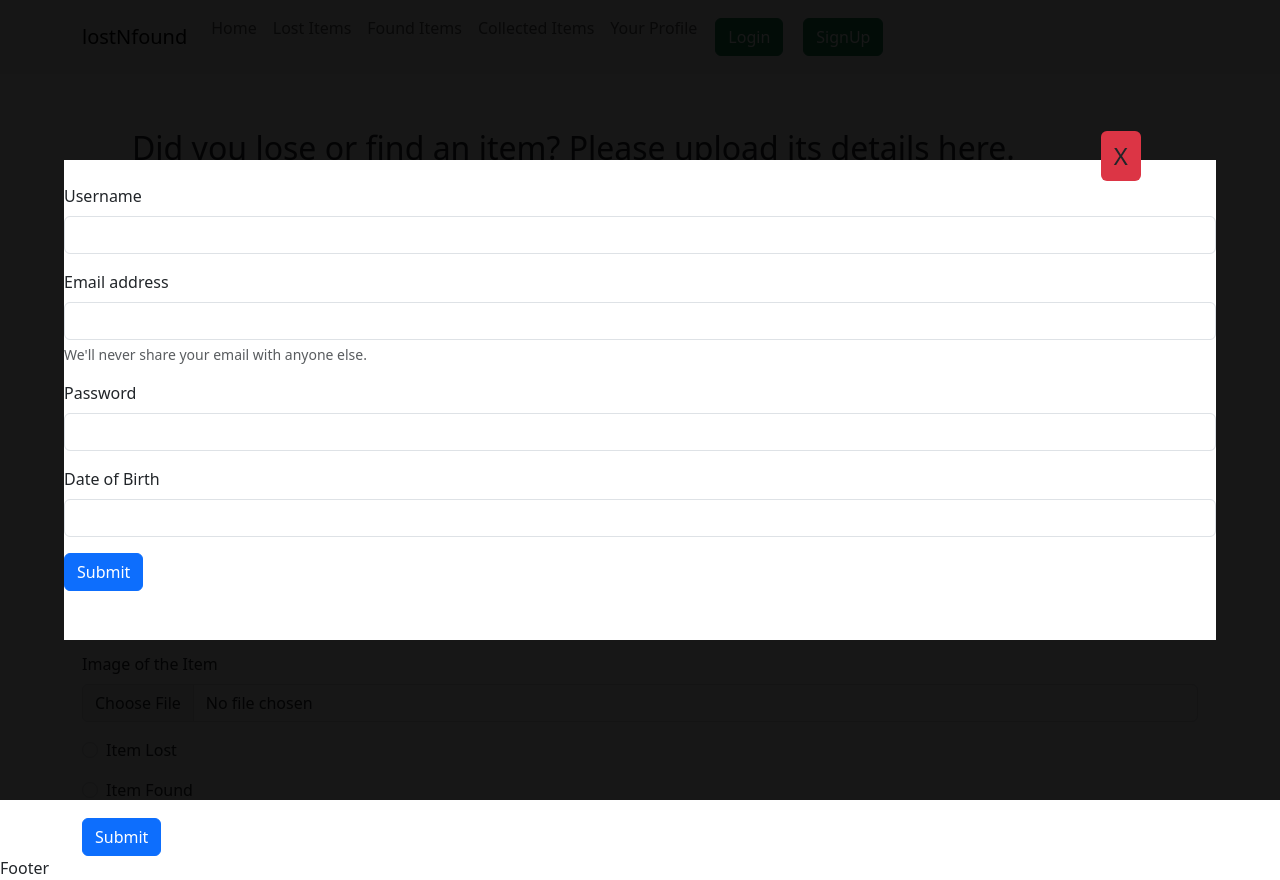
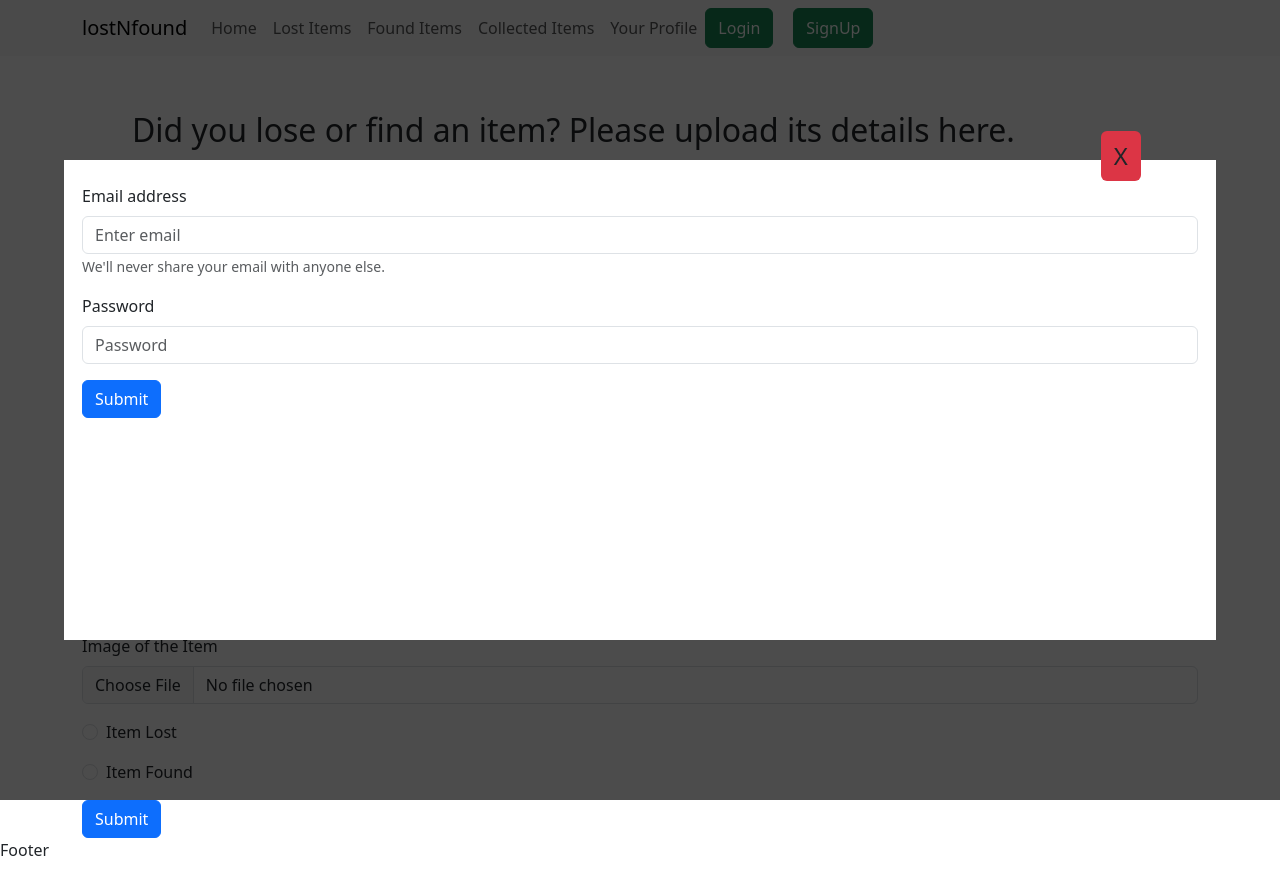
Before and after one commit to Dhanushdevireddy/Lost-and-Found-Portal, a React (Create React App) app: page / in a window 1280 px wide. Both pictures are taken after a click on the button "Login". Built offline with nearby package versions, Linux system fonts and the light colour scheme.

Commit message:
Updated Navigation bar and login, signup modals

```diff
--- a/src/components/NavigationBar.js
+++ b/src/components/NavigationBar.js
@@ -11,9 +11,10 @@ import 'bootstrap/dist/css/bootstrap.min.css';
 import Button from 'react-bootstrap/Button';
 
 export default function NavigationBar() {
-  const [modalView, setModalView] = useState(false)
+  const [loginView, setLoginView] = useState(false)
+  const [signupView, setSignupView] = useState(false)
   return (
-      <Navbar expand="lg" className="bg-body-tertiary">
+      <Navbar expand="lg" className="bg-body-tertiary justify-content-between">
         <Container>
           <Navbar.Brand href="/">lostNfound</Navbar.Brand>
           <Navbar.Toggle aria-controls="basic-navbar-nav" />
@@ -24,10 +25,10 @@ export default function NavigationBar() {
               <Nav.Link href="/itemsFound">Found Items</Nav.Link>
               <Nav.Link href="/itemsCollected">Collected Items</Nav.Link>
               <Nav.Link href="/userProfile">Your Profile</Nav.Link>
-              <Button variant="success" style={{"margin":"10px"}} type="submit" onClick={()=>{setModalView(true)}}>Login</Button>
-              {modalView? <Modal onClose={()=>{setModalView(false)}}><Login/></Modal>:null}
-              <Button variant="success" style={{"margin":"10px"}} type="submit" onClick={()=>{setModalView(true)}}>SignUp</Button>
-              {modalView? <Modal onClose={()=>{setModalView(false)}}><SignUp/></Modal>:null}
+              <Button variant="success" style={{"margin-right":"20px"}}type="submit" onClick={()=>{setLoginView(true)}}>Login</Button>
+              {loginView? <Modal onClose={()=>{setLoginView(false)}}><Login/></Modal>:null}
+              <Button variant="success" type="submit" onClick={()=>{setSignupView(true)}}>SignUp</Button>
+              {signupView? <Modal onClose={()=>{setSignupView(false)}}><SignUp/></Modal>:null}
             </Nav>
           </Navbar.Collapse>
         </Container>
--- a/src/screens/Login.js
+++ b/src/screens/Login.js
@@ -1,37 +1,31 @@
 import React from "react";
+import { Container, Row } from "react-bootstrap";
+import Button from "react-bootstrap/Button";
+import Form from "react-bootstrap/Form";
 
 export default function Login() {
   return (
-    <div>
-      <form>
-        <div className="mb-3">
-          <label for="exampleInputEmail1" className="form-label">
-            Email address
-          </label>
-          <input
-            type="email"
-            className="form-control"
-            id="exampleInputEmail1"
-            aria-describedby="emailHelp"
-          />
-          <div id="emailHelp" className="form-text">
-            We'll never share your email with anyone else.
-          </div>
-        </div>
-        <div className="mb-3">
-          <label for="exampleInputPassword1" className="form-label">
-            Password
-          </label>
-          <input
-            type="password"
-            className="form-control"
-            id="exampleInputPassword1"
-          />
-        </div>
-        <button type="submit" className="btn btn-primary">
-          Submit
-        </button>
-      </form>
-    </div>
+    <Container>
+      <Row>
+        <Form>
+          <Form.Group className="mb-3" controlId="formBasicEmail">
+            <Form.Label>Email address</Form.Label>
+            <Form.Control type="email" placeholder="Enter email" />
+            <Form.Text className="text-muted">
+              We'll never share your email with anyone else.
+            </Form.Text>
+          </Form.Group>
+
+          <Form.Group className="mb-3" controlId="formBasicPassword">
+            <Form.Label>Password</Form.Label>
+            <Form.Control type="password" placeholder="Password" />
+          </Form.Group>
+
+          <Button variant="primary" type="submit">
+            Submit
+          </Button>
+        </Form>
+      </Row>
+    </Container>
   );
 }
--- a/src/screens/SignUp.js
+++ b/src/screens/SignUp.js
@@ -1,57 +1,33 @@
 import React from "react";
+import { Container, Row } from "react-bootstrap";
+import Button from "react-bootstrap/Button";
+import Form from "react-bootstrap/Form";
 
 export default function SignUp() {
   return (
-    <div>
-      <form>
-      <div className="mb-3">
-          <label for="exampleInputUsername1" className="form-label">
-            Username
-          </label>
-          <input
-            type="username"
-            className="form-control"
-            id="exampleInputUsername1"
-          />
-        </div>
-        <div className="mb-3">
-          <label for="exampleInputEmail1" className="form-label">
-            Email address
-          </label>
-          <input
-            type="email"
-            className="form-control"
-            id="exampleInputEmail1"
-            aria-describedby="emailHelp"
-          />
-          <div id="emailHelp" className="form-text">
-            We'll never share your email with anyone else.
-          </div>
-        </div>
-        <div className="mb-3">
-          <label for="exampleInputPassword1" className="form-label">
-            Password
-          </label>
-          <input
-            type="password"
-            className="form-control"
-            id="exampleInputPassword1"
-          />
-        </div>
-        <div className="mb-3">
-          <label for="exampleInputDob1" className="form-label">
-            Date of Birth
-          </label>
-          <input
-            type="dob"
-            className="form-control"
-            id="exampleInputDob1"
-          />
-        </div>
-        <button type="submit" className="btn btn-primary">
-          Submit
-        </button>
-      </form>
-    </div>
+    <Container>
+      <Row>
+        <Form>
+          <Form.Group className="mb-3" controlId="formBasicEmail">
+            <Form.Label>Email address</Form.Label>
+            <Form.Control type="email" placeholder="Enter email" />
+          </Form.Group>
+
+          <Form.Group className="mb-3" controlId="formBasicUsername">
+            <Form.Label>Username</Form.Label>
+            <Form.Control type="username" placeholder="Enter username" />
+          </Form.Group>
+
+          <Form.Group className="mb-3" controlId="formBasicPassword">
+            <Form.Label>Password</Form.Label>
+            <Form.Control type="password" placeholder="Password" />
+          </Form.Group>
+
+          <Button variant="primary" type="submit">
+            Submit
+          </Button>
+        </Form>
+      </Row>
+    </Container>
   );
 }
--- a/src/screens/UserProfile.js
+++ b/src/screens/UserProfile.js
@@ -3,6 +3,7 @@ import NavigationBar from "../components/NavigationBar";
 import Footer from "../components/Footer";
 import { Container, Row } from "react-bootstrap";
 import Accordion from "react-bootstrap/Accordion";
+import Card from "../components/Card";
 
 export default function UserProfile() {
   return (
@@ -22,13 +23,10 @@ export default function UserProfile() {
             <Accordion.Item eventKey="1">
               <Accordion.Header>Previously Reported Items</Accordion.Header>
               <Accordion.Body>
-                Lorem ipsum dolor sit amet, consectetur adipiscing elit, sed do
-                eiusmod tempor incididunt ut labore et dolore magna aliqua. Ut
-                enim ad minim veniam, quis nostrud exercitation ullamco laboris
-                nisi ut aliquip ex ea commodo consequat. Duis aute irure dolor
-                in reprehenderit in voluptate velit esse cillum dolore eu fugiat
-                nulla pariatur. Excepteur sint occaecat cupidatat non proident,
-                sunt in culpa qui officia deserunt mollit anim id est laborum.
+                <Card/>
+                <Card/>
+                <Card/>
+                <Card/>
               </Accordion.Body>
             </Accordion.Item>
             <Accordion.Item eventKey="2">
```
